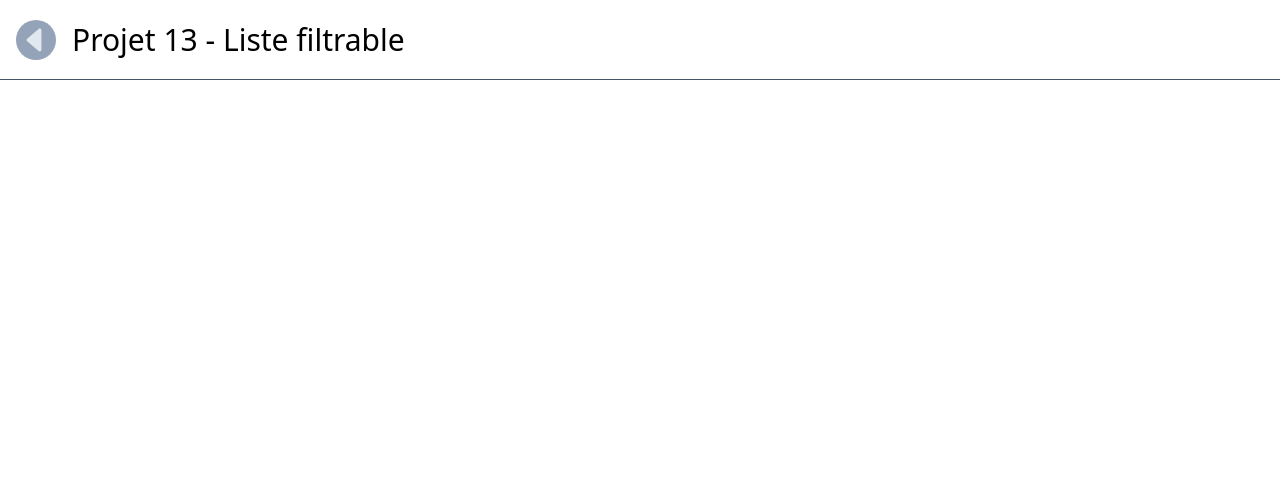
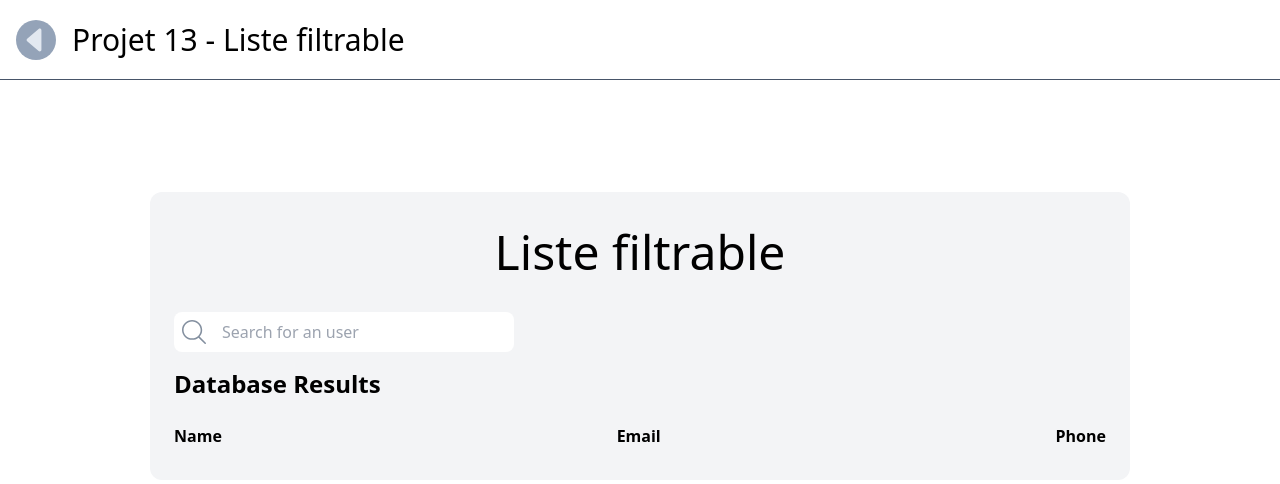
Before and after one commit to benjamin-aubron/Javascript-Exercices, a website: page src/projet_13/projet_13.html in a window 1280 px wide. Drawn offline with Linux system fonts and the light colour scheme.

Commit message:
projet_13 - html & css - done

```diff
--- a/src/projet_13/projet_13.html
+++ b/src/projet_13/projet_13.html
@@ -18,9 +18,37 @@
     <h1 class="text-3xl ml-4">Projet 13 - Liste filtrable</h1>
   </nav>
 
-  <section class="pt-48 px-8 min-h-full">
+  <section class="pt-48 px-2 sm:px-8 min-h-full">
 
+    <main class="main-content mx-auto md:w-full lg:w-[980px] bg-gray-100 p-6 rounded-xl">
+      <h1 class="text-5xl p-3 font-medium text-center mb-6">Liste filtrable</h1>
+      <div class="input-control flex items-center">
+        <label for="search">
+          <img src="search.svg" alt="search icon" class="size-10 p-2 bg-white rounded-l-lg"/>
+        </label>
+        <input type="text" id="search" placeholder="Search for an user" class="bg-white p-2 rounded-r-lg focus:outline-none w-full md:w-[300px]" autocomplete="off"/>
+      </div>
 
+      <h2 class="section-title text-2xl font-bold mt-4 mb-6">Database Results</h2>
+      <div class="maintable hidden lg:flex items-center justify-between mb-2">
+        <h3 class="table-title font-bold">Name</h3>
+        <h3 class="table-title font-bold">Email</h3>
+        <h3 class="table-title font-bold">Phone</h3>
+      </div>
+      <ul class="table-results grid grid-cols-1 sm:grid-cols-2 lg:grid-cols-1 gap-2 lg:gap-0">
+        <!-- <div class="table-item flex flex-col items-center space-y-3 py-4 lg:py-2 lg:flex-row lg:space-y-0 justify-between bg-gray-200 p-2 drop-shadow-md lg:drop-shadow-none rounded-md lg:rounded-none">
+          <p class="main-info flex items-center justify-start">
+            <img
+              src="https://randomuser.me/api/portraits/thumb/men/71.jpg"
+              alt="avatar picture" class="rounded-full size-10 mr-2"
+            />
+            <span> Aubert Lorenzo </span>
+          </p>
+          <p class="email">lorenzo.aubert@example.com</p>
+          <p class="phone">05-26-85-79-68</p>
+        </div> -->
+      </ul>
+    </main>
 
   </section>
 
```
Also changed, not shown: src/output.css.
